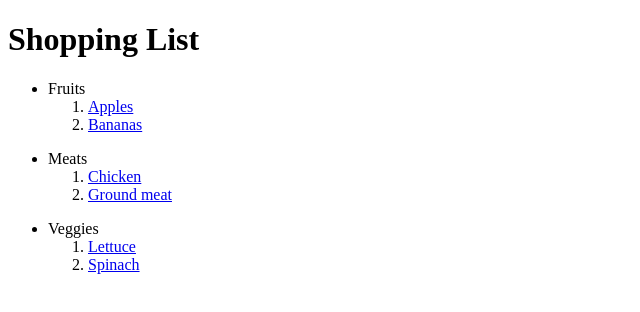
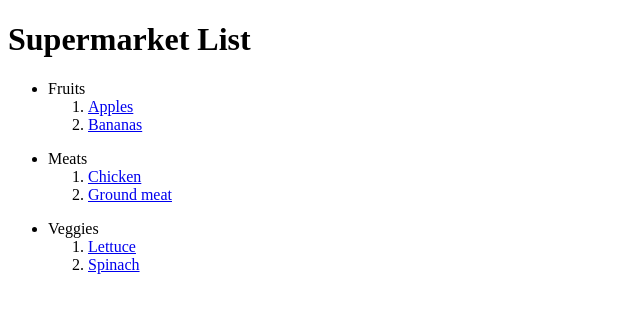
Before and after one commit to borisbikes/platzi, a plain HTML site: page DefinitivoHtmlCss/99_ChallengeSection/index.html in a window 1280 px wide. Shown: the whole page, without its empty margins (0-640 px from the left). Drawn offline with Linux system fonts and the light colour scheme.

Commit message:
fist challenge html & css

```diff
--- a/DefinitivoHtmlCss/99_ChallengeSection/index.html
+++ b/DefinitivoHtmlCss/99_ChallengeSection/index.html
@@ -1,11 +1,11 @@
 <!DOCTYPE html>
 <html lang="en">
     <head>
-        <title>Fist challenge</title>
+        <title>Fist challenge Html & Css</title>
     </head>
     <body>
         <main>
-            <h1>Shopping List</h1>
+            <h1>Supermarket List</h1>
             <!--Fruits section-->
             <section>
                 <article>
```
Also changed, not shown: DefinitivoHtmlCss/index.html (+1 -1 lines).
